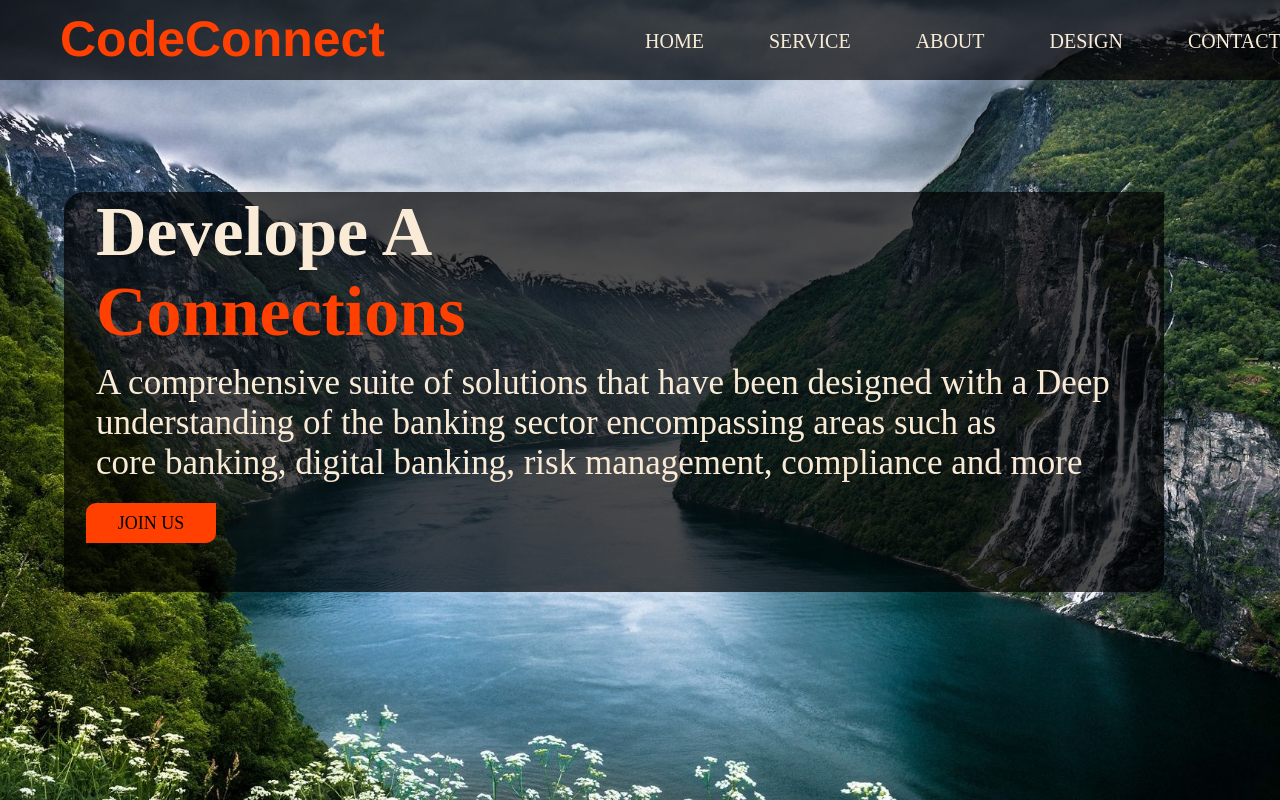
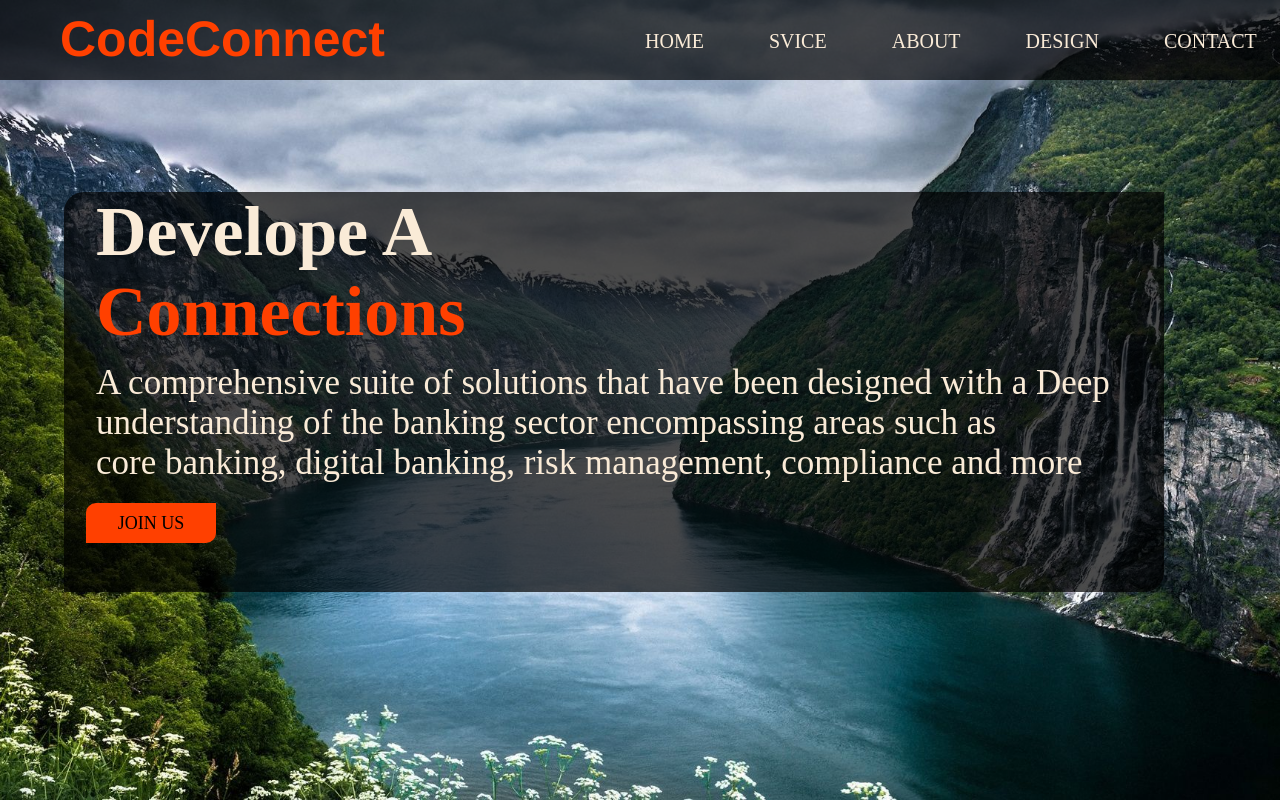
Before and after one commit to Tharunyuvaraj/PRODIGY, a plain HTML site: page index.html in a window 1280 px wide. Shown: the top 800 px of the page. Drawn offline with nearby package versions, Linux system fonts and the light colour scheme.

Commit message:
Update index.html

```diff
--- a/index.html
+++ b/index.html
@@ -16,7 +16,7 @@
             <div class="menu">
                 <ul>
                     <li><a href="#">Home</a></li>
-                    <li><a href="">service</a></li>
+                    <li><a href="#">svice</a></li>
                     <li><a href="#">About</a></li>
                     <li><a href="#">Design</a></li>
                     <li><a href="#">Contact</a></li>
```
